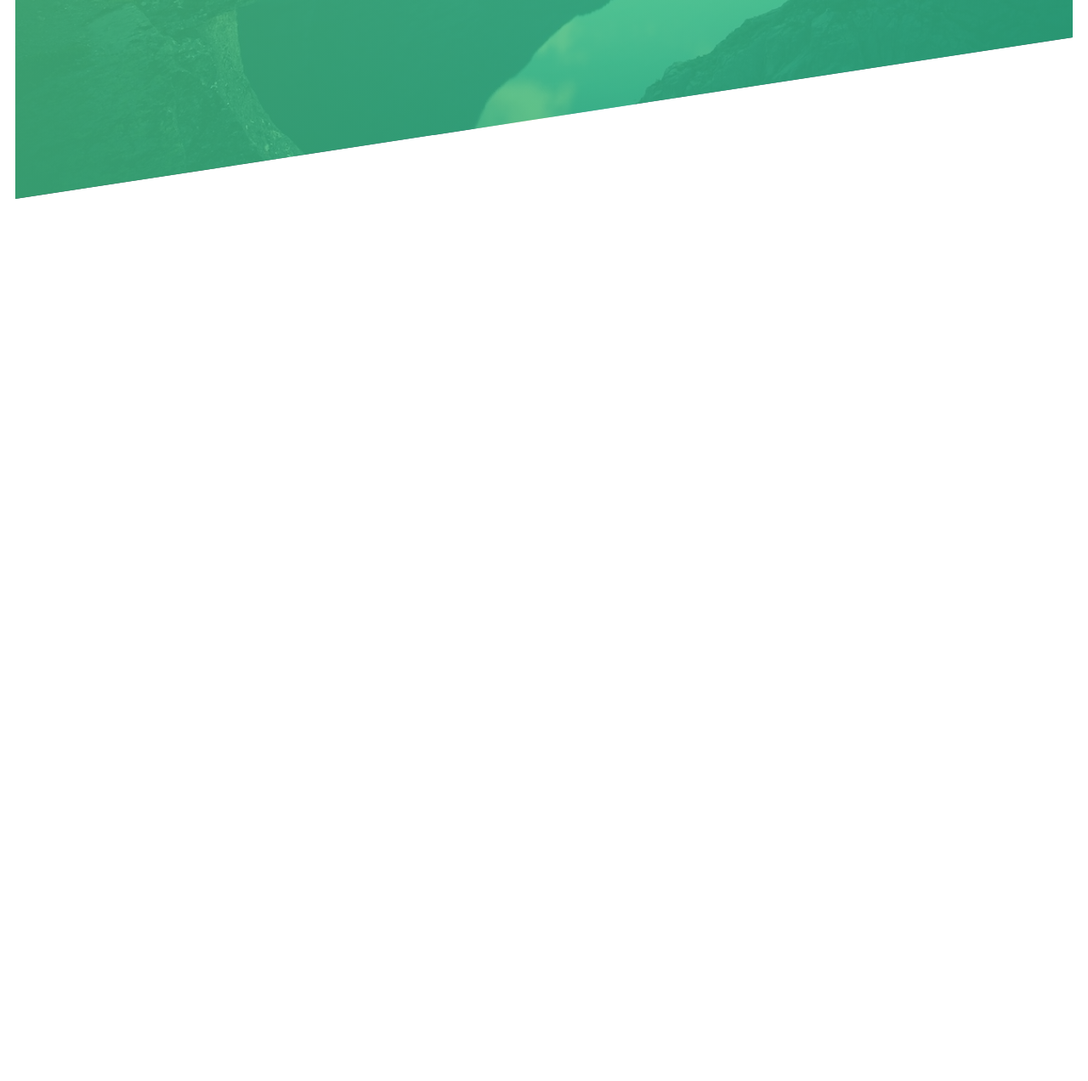
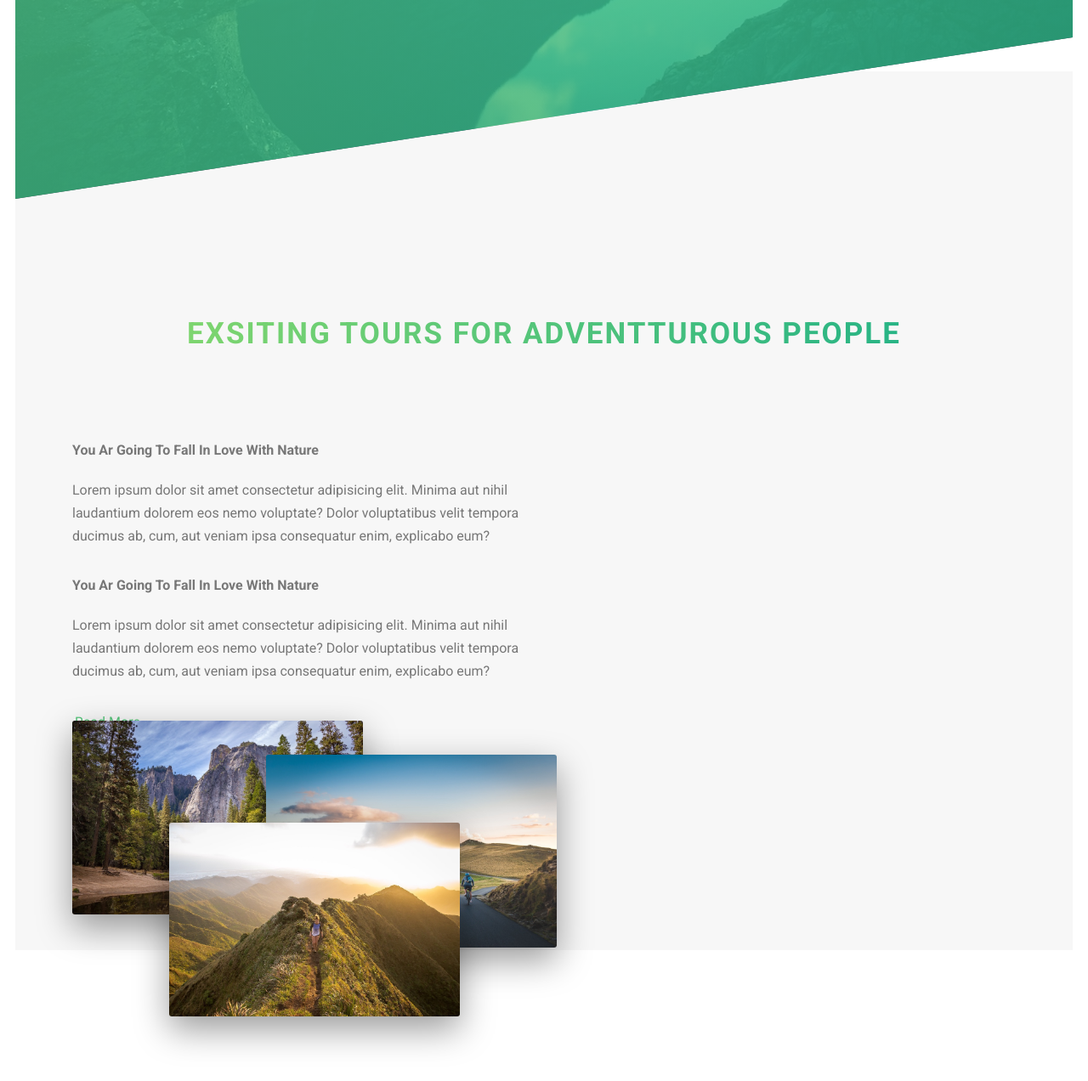
Before and after one commit to neha-kanke/natures, a website: page index.html in a window 1280 px wide. Shown: the part 544-1816 px from the top of the page at 85% size. Before the commit the page ends 846 px from the top, so only its background shows below. Drawn offline with Linux system fonts and the light colour scheme.

Commit message:
work on about

```diff
--- a/assets/sass/abstract/_mixins.scss
+++ b/assets/sass/abstract/_mixins.scss
@@ -3,3 +3,11 @@
     justify-content: center;
     align-items: center;
 }
+@mixin lg($direction, $colors...){
+    background-image: linear-gradient($direction,$colors);
+}
+@mixin backgroundclip{
+    background-clip: text;
+    -webkit-background-clip: text;
+    color:transparent;
+}
--- a/assets/sass/base/_base.scss
+++ b/assets/sass/base/_base.scss
@@ -1,5 +1,5 @@
 html{
-    font-size:  62.5%    //10px; // 1 rem
+    font-size:  10px   //10px; // 1 rem
 }
 
 *
@@ -15,5 +15,6 @@ body{
     line-height: 1.7;
     padding: 1rem;
     font-family: 'Roboto', sans-serif;
+    color: $color-grey-dark;
 
 }
--- a/assets/sass/base/_typography.scss
+++ b/assets/sass/base/_typography.scss
@@ -0,0 +1,33 @@
+.heading-secondary{
+    font-size: 3.5rem;
+    text-transform: uppercase;
+    font-weight: 700;
+    letter-spacing: .2rem;
+    margin-bottom: 8rem;
+    // background-image: linear-gradient(to right ,$color-primary-light,$color-primary-dark);
+    display: inline-block;
+    // background-clip: text;
+    // -webkit-background-clip: text;
+    // color:transparent
+    @include lg(to right ,$color-primary-light,$color-primary-dark);
+    @include backgroundclip;
+    transition: all .4s ease-in-out;
+    & :hover,
+    & :focus{
+       transform:scale(1.1);
+        text-shadow:.5rem 1rem 2rem rgba($color: #000000, $alpha: .2);
+    }
+}
+
+.heading-ter{
+    font-size: 1.6rem;
+    font-weight:700;
+    text-transform: capitalize;
+    margin-bottom: 2rem;
+}
+.para{
+    font-size: 1.6rem;
+    &:not(:last-child){
+        margin-bottom: 3rem;
+    }
+}
--- a/assets/sass/components/_button.scss
+++ b/assets/sass/components/_button.scss
@@ -1,7 +1,8 @@
-.btn{
+.btn {
+
     &,
     &:link,
-&:visited{
+    &:visited {
         padding: 1rem 4rem;
         cursor: pointer;
         text-decoration: none;
@@ -13,10 +14,12 @@
         transition: all .4s ease-in-out;
         position: relative;
     }
-&-white{
+
+    &-white {
         background-color: $color-white;
         color: $color-grey-dark;
-    &::before{
+
+        &::before {
             content: '';
             width: 100%;
             height: 100%;
@@ -30,17 +33,61 @@
 
         }
     }
+
     &:hover,
-&:focus{
+    &:focus {
         transform: translateY(-.3rem);
         box-shadow: 0 1rem 2rem rgba($color: #000000, $alpha: 2.0);
-    &::before{
+
+        &::before {
             transform: scaleX(1.4) scaleY(1.5);
             opacity: 0;
         }
     }
-&:active{
+
+    &:active {
         transform: translateY(-.1rem);
         box-shadow: 0 .5rem 1rem rgba($color: #000000, $alpha: 2.0);
     }
 }
+
+.btn-text {
+
+    &,
+    &:link,
+    &:visited {
+        text-transform: capitalize;
+        font-size: 1.6rem;
+        color: $color-primary;
+        text-decoration: none;
+        border-bottom: 1px solid $color-primary;
+        padding: .3rem;
+        display: inline-block;
+        transition: all .4s ease-in-out;
+
+        span {
+            display: inline-block;
+            transition: all .4s ease-in-out;
+        }
+
+    }
+
+    &:hover,
+    &:focus {
+        background-color: $color-primary;
+        color: $color-white;
+        transform: translateY(-3px);
+        box-shadow: 0 1rem 2rem rgba($color: #000000, $alpha: .2);
+
+        >span {
+            display: inline-block;
+            transform: translateY(3px);
+        }
+
+        &:active {
+            transform: translateY(-1px);
+            box-shadow: 0 .5rem 1rem rgba($color: #000000, $alpha: .2);
+
+        }
+    }
+}
--- /dev/null
+++ b/assets/sass/components/_composition.scss
@@ -0,0 +1,34 @@
+.composition{
+    position: relative;
+    &-img{
+        width:60%;
+        border-radius: 3px;
+        box-shadow: 0 1.5rem 4rem rgba($color: #000000, $alpha: 0.4);
+        position: absolute;
+        transition: all .4s ease-in-out;
+        &-1{
+            left:0;
+            top:-2rem
+        }
+        &-2{
+            right:0;
+            top: 2rem;
+        }
+        &-3{
+            left: 20%;
+            top:10rem
+        }
+        &-img:hover,
+        &-img:focus{
+            transform: scale(1.1);
+            z-index: 10px;
+            outline:15px solid $color-primary;
+            box-shadow: 0 1.5rem 4rem rgba($color: #000000, $alpha: .2);
+        }
+    }
+    &:hover,
+    &:focus{
+        transform: scale(.9);
+
+    }
+}
--- a/assets/sass/layout/_grid.scss
+++ b/assets/sass/layout/_grid.scss
@@ -4,7 +4,7 @@ width:100%; // for smaller screen who width is <=1140 px
 margin:  0 auto;
 
 }
-[class^="col-"]{
+[class^= "col-"]{
     padding: 0 1.5rem;
 }
 .row{
@@ -23,3 +23,11 @@ margin:  0 auto;
     width:calc(100% * 9/12);
     flex-basis: 0 0 calc(100% * 9/12);
 }
+.col-12{
+    width:100%;
+    flex-basis: 0 0 100% ;
+}
+.col-6{
+    width:50%;
+    flex-basis:  0 0 50%;
+}
--- a/assets/sass/layout/_header.scss
+++ b/assets/sass/layout/_header.scss
@@ -27,7 +27,7 @@ background-image: linear-gradient(to right bottom,$color-primary-light-op,$color
      &-sub{
         display: block;
         font-weight: 700;
-        font-size: 1rem;
+        font-size: 3rem;
         letter-spacing: 1.6rem;
         animation: moveinright 1s ease-in-out ;
         margin-bottom: 2rem;
--- a/assets/sass/pages/_home.scss
+++ b/assets/sass/pages/_home.scss
@@ -0,0 +1,11 @@
+
+
+.section-about{
+    padding: 25rem 0;
+    background-color: $color-grey-light-1;
+    position: relative;
+    z-index: -1;
+    transform: translateY(-20rem);
+    // margin-top:-200px
+
+}
--- a/assets/sass/style.scss
+++ b/assets/sass/style.scss
@@ -3,6 +3,12 @@
 @import "./abstract/var";
 @import"./abstract/function";
 @import "./abstract/mixins";
+
+
+@import "./layout/footer";
+@import "./layout/grid";
+@import "./layout/header";
+@import "./layout/navigation";
 
 @import "./base/animation";
 @import "./base/base";
@@ -13,16 +19,10 @@
 @import "./components/blogcards";
 @import "./components/button";
 @import "./components/form";
+@import "./components/composition";
 
 @import "./pages/about";
 @import "./pages/blogs";
 @import "./pages/contact";
 @import "./pages/home";
 @import "./pages/services";
-
-
-@import "./layout/footer";
-@import "./layout/grid";
-@import "./layout/header";
-@import "./layout/header";
-@import "./layout/navigation"
--- a/index.html
+++ b/index.html
@@ -22,13 +22,49 @@
                 <span class="header-primary-sub">
                      is where life happens
                 </span>
-
             </h1>
             <a href="javascript:;" class="btn btn-white">
                 descover out plans
               </a>
+    </header>
+    <section class="section-about">
+        <div class="container">
+            <div class="row">
+                <div class="col-12 text-center">
+                    <h2 class="heading-secondary">exsiting tours for adventturous people</h2>
+                </div>
+                </div>
+                <div class="row">
+            <div class="col-6">
+                <h2 class="heading-ter">
+                    you ar going to fall in love with nature
+                </h2>
+                <p class="para">
+                    Lorem ipsum dolor sit amet consectetur adipisicing elit. Minima aut nihil laudantium dolorem eos nemo voluptate? Dolor voluptatibus velit tempora ducimus ab, cum, aut veniam ipsa consequatur enim, explicabo eum?
+                </p>
+                <h2 class="heading-ter">
+                    you ar going to fall in love with nature
+                </h2>
+                <p class="para">
+                    Lorem ipsum dolor sit amet consectetur adipisicing elit. Minima aut nihil laudantium dolorem eos nemo voluptate? Dolor voluptatibus velit tempora ducimus ab, cum, aut veniam ipsa consequatur enim, explicabo eum?
+                </p>
+               <a href="javascript:;"class="btn-text">
+                read more <span>&rarr;</span>
+               </a>
+            </div>
+            <div class="col-6">
+                <div class="composition">
+                    <img src="/assets/images/nat-1-large.jpg" alt="img-1"class="composition-img composition-img-1">
+                    <img src="/assets/images/nat-2-large.jpg" alt="img-1"class="composition-img composition-img-2">
+                    <img src="/assets/images/nat-3-large.jpg" alt="img-1"class="composition-img composition-img-3">
+                </div>
 
-    </header>
+            </div>
+            </div>
+            </div>
+
+    </section>
+
 
 </body>
 </html>
```
Also changed, not shown: assets/css/style.css, package.json (line endings or trailing spaces), 1 other file. Lines whose indentation alone changed are shown as unchanged.
